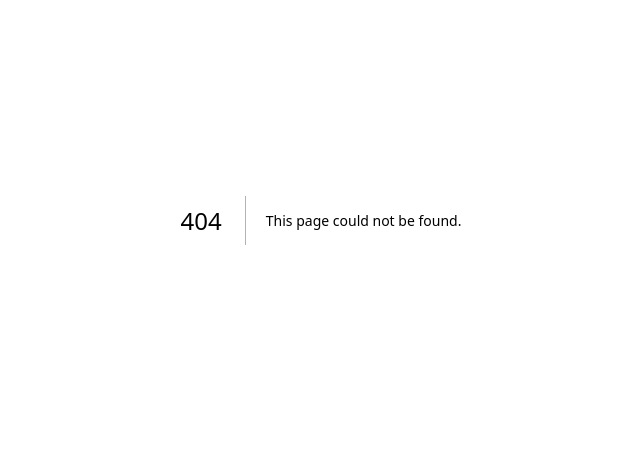
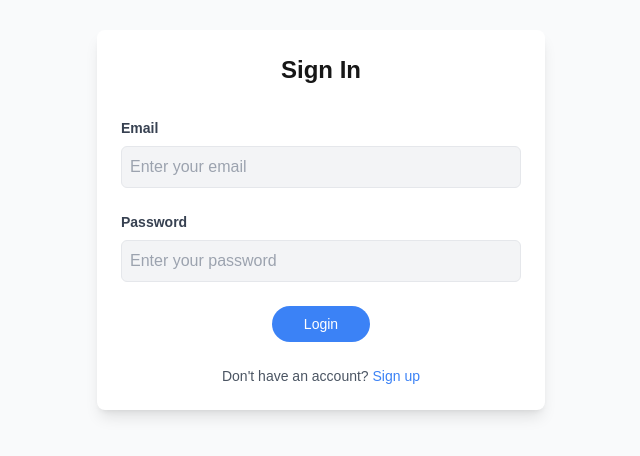
Before and after one commit to hiro0211/teamsdev_18_2, a Next.js app: page /login in a window 1280 px wide. Before the commit this address had no page. Shown: the part 180-636 px from the top of the page, without its empty margins (319-959 px from the left). Built offline with nearby package versions, Linux system fonts and the light colour scheme.

Commit message:
Feature/login (#36)
LGTM

```diff
--- /dev/null
+++ b/app/login/page.tsx
@@ -0,0 +1,62 @@
+import Link from "next/link";
+
+export default function Login() {
+  return (
+    <div className="min-h-screen bg-gray-50 flex items-center justify-center">
+      {/* Main Content */}
+      <main className="w-full px-4">
+        <div className="max-w-md mx-auto p-6 bg-white rounded-lg shadow-lg">
+          <h1 className="text-2xl font-semibold text-center mb-8">Sign In</h1>
+
+          <form className="space-y-6">
+            <div className="space-y-2">
+              <label
+                htmlFor="email"
+                className="block text-sm font-bold text-gray-700"
+              >
+                Email
+              </label>
+              <input
+                type="email"
+                id="email"
+                placeholder="Enter your email"
+                className="w-full p-2 border rounded-md bg-gray-100"
+              />
+            </div>
+
+            <div className="space-y-2">
+              <label
+                htmlFor="password"
+                className="block text-sm font-bold text-gray-700"
+              >
+                Password
+              </label>
+              <input
+                type="password"
+                id="password"
+                placeholder="Enter your password"
+                className="w-full p-2 border rounded-md bg-gray-100"
+              />
+            </div>
+
+            <div className="flex justify-center">
+              <button
+                type="submit"
+                className="px-8 py-2 bg-blue-500 text-white text-sm rounded-full hover:bg-blue-600 transition-colors"
+              >
+                Login
+              </button>
+            </div>
+          </form>
+
+          <p className="mt-6 text-center text-sm text-gray-600">
+            Don&apos;t have an account?{" "}
+            <Link href="/signup" className="text-blue-500 hover:text-blue-600">
+              Sign up
+            </Link>
+          </p>
+        </div>
+      </main>
+    </div>
+  );
+}
```
